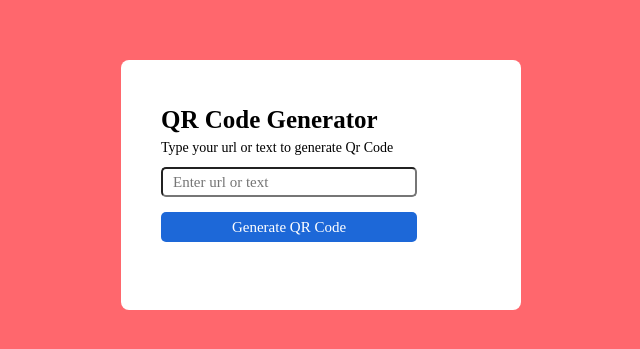
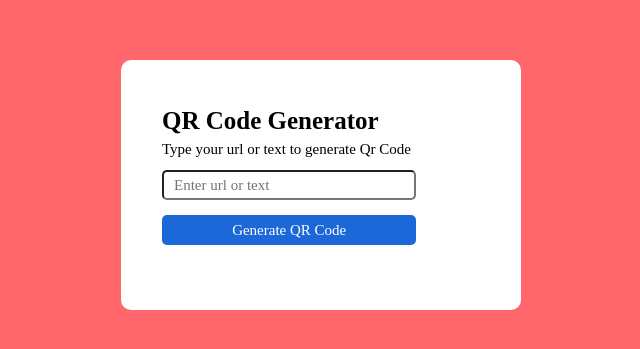
Before and after one commit to davidmurage/QR-code-generator, a plain HTML site: page index.html in a window 1280 px wide. Shown: the part 215-564 px from the top of the page, without its empty margins (319-959 px from the left). Drawn offline with Linux system fonts and the light colour scheme.

Commit message:
Update style.css

```diff
--- a/style.css
+++ b/style.css
@@ -18,8 +18,8 @@ body{
     background-color: #fff;
     width: 400px;
     height: 250px;
-    border-radius: 8px;
-    padding: 40px;
+    border-radius: 10px;
+    padding: 41px;
 }
 
 .header h1{
@@ -30,8 +30,8 @@ body{
 }
 
 .header p{
-    font-size: 14px;
-    margin-bottom: 11px;
+    font-size: 15px;
+    margin-bottom: 12px;
 }
 
 input, button{
```
